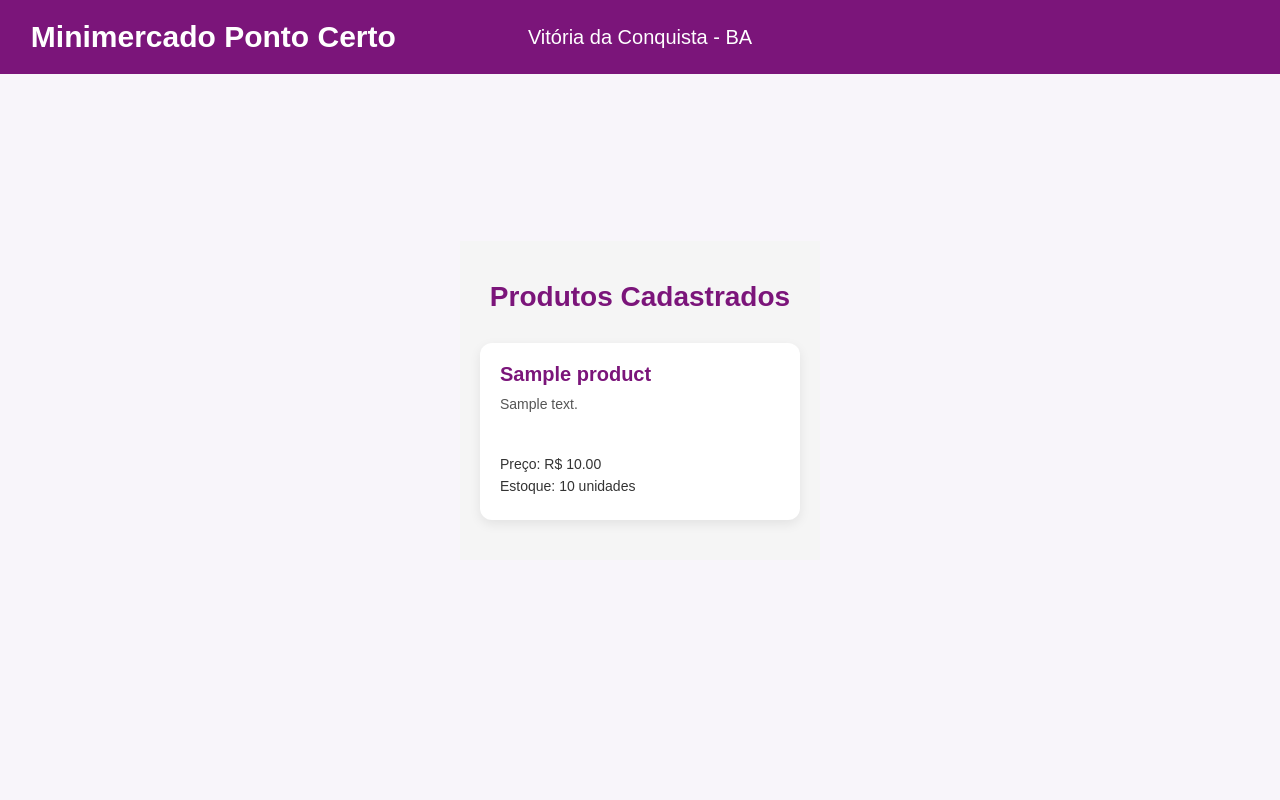
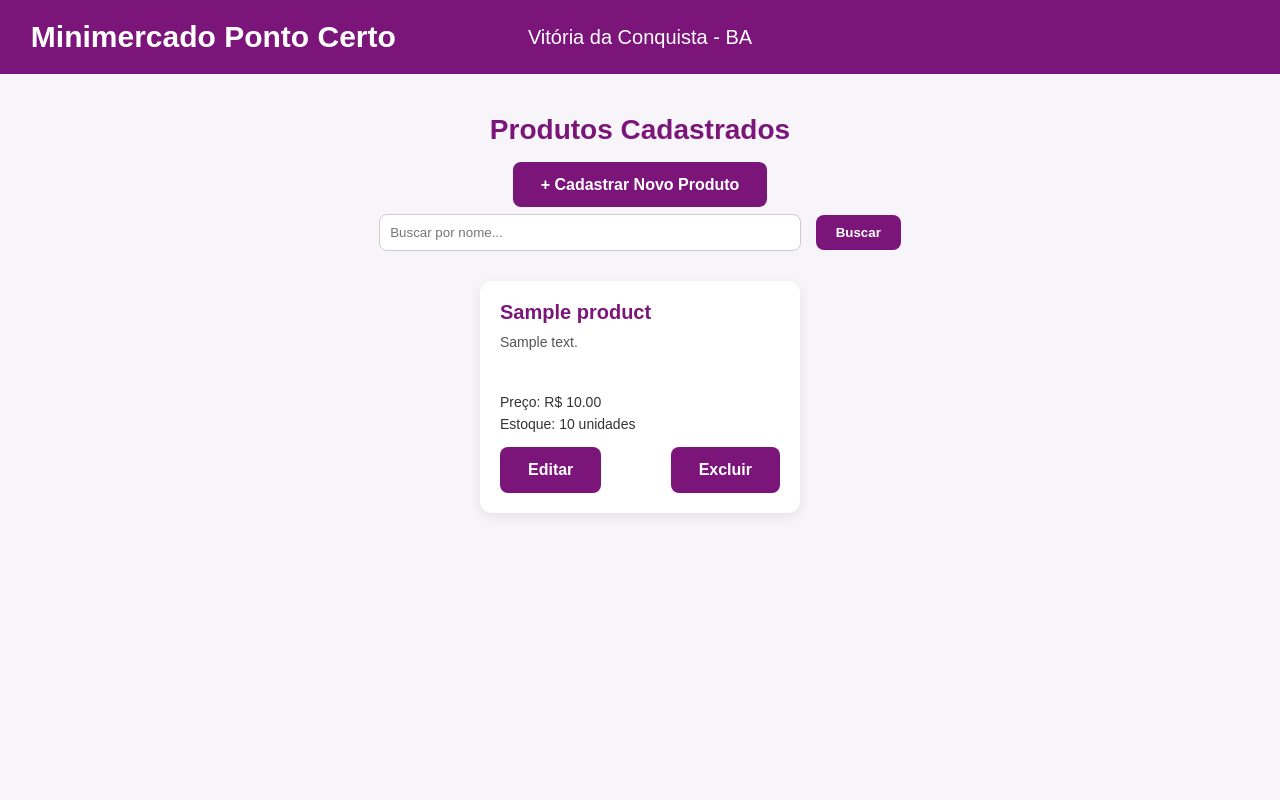
Before and after one commit to FabricioEllerSL/Ponto-Certo, a Django app: page /estoque/ in a window 1280 px wide. Run offline with Django 5.2, Linux system fonts and the light colour scheme; tables that the repository leaves empty hold one stand-in row (values such as "Sample post").

Commit message:
:sparkles: feat: add product feature

```diff
--- a/estoque/templates/estoque/display.html
+++ b/estoque/templates/estoque/display.html
@@ -4,19 +4,32 @@
 {% block content %}
 <section class="products-section">
     <h2 class="section-title">Produtos Cadastrados</h2>
+
+    <div class="actions-top">
+        <a href="{% url 'estoque:create_product' %}" class="btn create-btn">+ Cadastrar Novo Produto</a>
+    </div>
+
+    <form method="get" action="" class="search-form">
+        <input type="text" name="q" placeholder="Buscar por nome..." value="{{ request.GET.q }}" class="search-input">
+        <button type="submit" class="search-button">Buscar</button>
+    </form>
+
     <div class="products-grid">
-        {% if products %}
         {% for product in products %}
         <div class="product-card">
             <h3 class="product-name">{{ product.name }}</h3>
             <p class="product-description">{{ product.description|default:"(sem descrição)" }}</p>
             <p class="product-price">Preço: R$ {{ product.price }}</p>
             <p class="product-stock">Estoque: {{ product.stock_quantity }} unidades</p>
+
+            <div class="product-actions">
+                <a href="" class="btn edit-btn">Editar</a>
+                <a href="" class="btn delete-btn" onclick="return confirm('Tem certeza que deseja excluir este produto?');">Excluir</a>
             </div>
+        </div>
+        {% empty %}
+        <p class="no-products">Nenhum produto cadastrado.</p>
         {% endfor %}
-        {% else %}
-        <p class="no-products">Nenhum produto cadastrado.</p>
-        {% endif %}
     </div>
 </section>
 {% endblock %}
--- a/estoque/urls.py
+++ b/estoque/urls.py
@@ -5,4 +5,5 @@ app_name = 'estoque'
 
 urlpatterns = [
     path('', views.display_products, name='display_products'),
+    path('/create', views.create_product, name='create_product'),
 ]
--- a/estoque/views.py
+++ b/estoque/views.py
@@ -1,8 +1,25 @@
-from django.shortcuts import render
+from django.shortcuts import render, redirect
 from .models import Product
+from datetime import datetime
+from .forms import ProductForm
 
 def display_products(request):
 
     products = Product.objects.all()
 
+    today = datetime.now().strftime('%d/%m/%Y')
+    context = {
+        'today': today,
+    }
+
     return render(request, 'estoque/display.html', {'products': products})
+
+def create_product(request):
+    if request.method == 'POST':
+        form = ProductForm(request.POST)
+        if form.is_valid():
+            form.save()
+            return redirect('estoque:display_products')
+    else:
+        form = ProductForm()
+    return render(request, 'estoque/create.html', {'form': form})
--- a/static/estoque/css/styles.css
+++ b/static/estoque/css/styles.css
@@ -2,7 +2,7 @@
 
 .products-section {
     padding: 40px 20px;
-    background-color: #f5f5f5;
+    background-color: #f8f5fa;
     text-align: center;
 }
 
@@ -61,3 +61,241 @@
     color: #888;
     margin-top: 20px;
 }
+
+.product-search-form {
+    display: flex;
+    justify-content: center;
+    margin-bottom: 20px;
+    gap: 10px;
+}
+
+.product-search-form input[type="text"] {
+    padding: 8px 12px;
+    border: 1px solid #ccc;
+    border-radius: 6px;
+    width: 250px;
+}
+
+.product-search-form button {
+    background-color: #7b157a;
+    color: white;
+    padding: 8px 16px;
+    border: none;
+    border-radius: 6px;
+    cursor: pointer;
+    transition: background-color 0.3s ease;
+}
+
+.product-search-form button:hover {
+    background-color: #5e105e;
+}
+
+.product-button {
+    display: inline-block;
+    margin-top: 12px;
+    padding: 8px 16px;
+    background-color: #7b157a;
+    color: white;
+    text-decoration: none;
+    border-radius: 6px;
+    font-size: 14px;
+    transition: background-color 0.3s ease;
+}
+
+.product-button:hover {
+    background-color: #5e105e;
+}
+
+.product-actions {
+    margin-top: 15px;
+    display: flex;
+    justify-content: space-between;
+    gap: 10px;
+}
+
+.btn {
+    padding: 8px 16px;
+    border-radius: 8px;
+    color: white;
+    text-decoration: none;
+    font-weight: bold;
+    transition: background-color 0.3s ease;
+    font-size: 14px;
+}
+
+.edit-btn {
+    background-color: #5e2ca5;
+}
+
+.edit-btn:hover {
+    background-color: #4a2087;
+}
+
+.delete-btn {
+    background-color: #c0392b;
+}
+
+.delete-btn:hover {
+    background-color: #992d22;
+}
+
+.search-form {
+    text-align: center;
+    margin-bottom: 30px;
+}
+
+.search-input {
+    padding: 10px;
+    width: 60%;
+    max-width: 400px;
+    border-radius: 8px;
+    border: 1px solid #ccc;
+    margin-right: 10px;
+}
+
+.search-button {
+    padding: 10px 20px;
+    background-color: #7b157a;
+    color: white;
+    border: none;
+    border-radius: 8px;
+    font-weight: bold;
+    cursor: pointer;
+    transition: background-color 0.3s ease;
+}
+
+.search-button:hover {
+    background-color: #5e0e58;
+}
+
+.actions-top {
+    text-align: center;
+    margin-bottom: 20px;
+}
+
+.create-btn {
+    background-color: #157a45;
+    color: white;
+    padding: 10px 20px;
+    border-radius: 8px;
+    font-weight: bold;
+    text-decoration: none;
+    transition: background-color 0.3s ease;
+}
+
+.create-btn:hover {
+    background-color: #116137;
+}
+
+/* CREATE PRODUCT STYLES */
+
+.create-product-section {
+  max-width: 900px;
+  margin: 40px auto;
+  background: #f9f7fb;
+  padding: 30px 35px;
+  border-radius: 10px;
+  box-shadow: 0 4px 12px rgba(123, 21, 122, 0.15);
+  color: #3a0f5a;
+  font-family: 'Segoe UI', Tahoma, Geneva, Verdana, sans-serif;
+  text-align: left;
+}
+
+.create-product-title {
+  color: #7b157a;
+  font-size: 28px;
+  font-weight: 700;
+  margin-bottom: 25px;
+  border-bottom: 3px solid #7b157a;
+  padding-bottom: 6px;
+  width: fit-content;
+}
+
+.product-form {
+  display: flex;
+  flex-direction: column;
+  gap: 20px;
+}
+
+.product-form p {
+  margin-bottom: 8px;
+  font-weight: 600;
+  color: #5c2477;
+}
+
+.product-form input[type="text"],
+.product-form input[type="number"],
+.product-form textarea {
+  padding: 12px 14px;
+  border-radius: 8px;
+  border: 1.8px solid #d0c4df;
+  font-size: 16px;
+  color: #3a0f5a;
+  outline-offset: 2px;
+  transition: border-color 0.3s ease;
+  font-family: inherit;
+}
+
+.product-form input[type="text"]:focus,
+.product-form input[type="number"]:focus,
+.product-form textarea:focus {
+  border-color: #7b157a;
+  box-shadow: 0 0 8px rgba(123, 21, 122, 0.4);
+}
+
+.form-buttons {
+  display: flex;
+  gap: 15px;
+  margin-top: 15px;
+}
+
+.btn {
+  background-color: #7b157a;
+  color: white;
+  padding: 14px 28px;
+  border: none;
+  border-radius: 8px;
+  font-size: 16px;
+  font-weight: 600;
+  cursor: pointer;
+  text-decoration: none;
+  text-align: center;
+  user-select: none;
+  transition: background-color 0.25s ease;
+}
+
+.btn:hover {
+  background-color: #5a0f55;
+}
+
+.cancel-btn {
+  background-color: #b17bb1;
+}
+
+.cancel-btn:hover {
+  background-color: #8f5a8f;
+}
+
+.form-group {
+  display: flex;
+  flex-direction: column;
+  margin-bottom: 20px;
+}
+
+.form-group label {
+  font-weight: 600;
+  margin-bottom: 8px;
+  color: #5c2477;
+}
+
+.form-group input,
+.form-group textarea {
+  padding: 12px 14px;
+  border-radius: 8px;
+  border: 1.8px solid #d0c4df;
+  font-size: 16px;
+  color: #3a0f5a;
+  outline-offset: 2px;
+  transition: border-color 0.3s ease;
+  font-family: inherit;
+}
--- a/static/home/css/styles.css
+++ b/static/home/css/styles.css
@@ -6,10 +6,6 @@
 
 body {
     background-color: #f8f5fa;
-    display: flex;
-    justify-content: center;
-    align-items: center;
-    height: 100vh;
 }
 
 /* HOME PAGE STYLES */
@@ -21,7 +17,6 @@ body {
     align-items: center;
     color: white;
     padding: 20px 0;
-    position: fixed;
     top: 0;
     width: 100%;
     box-sizing: border-box;
@@ -51,7 +46,7 @@ main {
     text-align: center;
     max-width: 600px;
     color: #7b157a;
-    margin-top: 100px; /* para não ficar atrás da navbar fixa */
+    margin: 80px auto 0 ;
     box-sizing: border-box;
 }
 
```
Also changed, not shown: estoque/forms.py (added, +13 -0 lines), estoque/templates/estoque/create.html (added, +43 -0 lines). Lines whose indentation alone changed are shown as unchanged.
